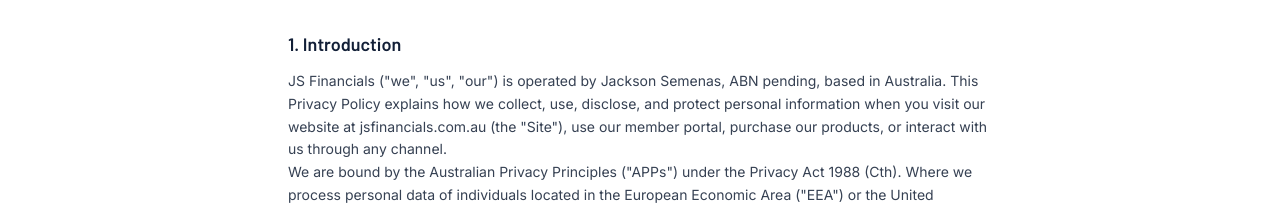
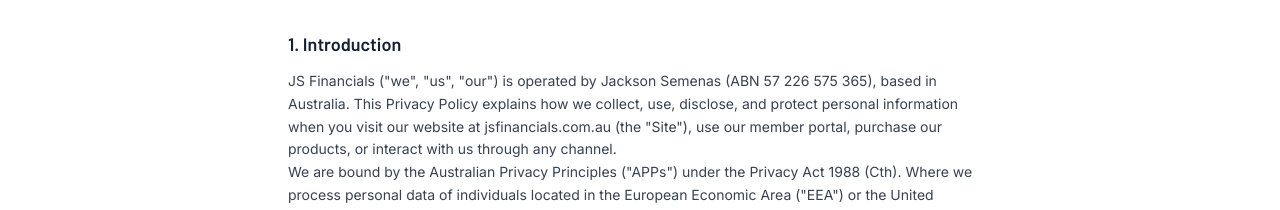
Before and after one commit to jacksonsemenas-creator/jsfinancials-website, a Next.js app: page /privacy in a window 1280 px wide. Shown: the part 230-440 px from the top of the page. Built offline with nearby package versions, Linux system fonts and the light colour scheme; no server answers.

Commit message:
Add privacy policy with ABN

```diff
--- a/src/app/privacy/page.tsx
+++ b/src/app/privacy/page.tsx
@@ -25,7 +25,7 @@
             </h2>
             <p>
               JS Financials (&quot;we&quot;, &quot;us&quot;, &quot;our&quot;) is
-              operated by Jackson Semenas, ABN pending, based in Australia. This
+              operated by Jackson Semenas (ABN 57 226 575 365), based in Australia. This
               Privacy Policy explains how we collect, use, disclose, and protect
               personal information when you visit our website at
               jsfinancials.com.au (the &quot;Site&quot;), use our member portal,
```
